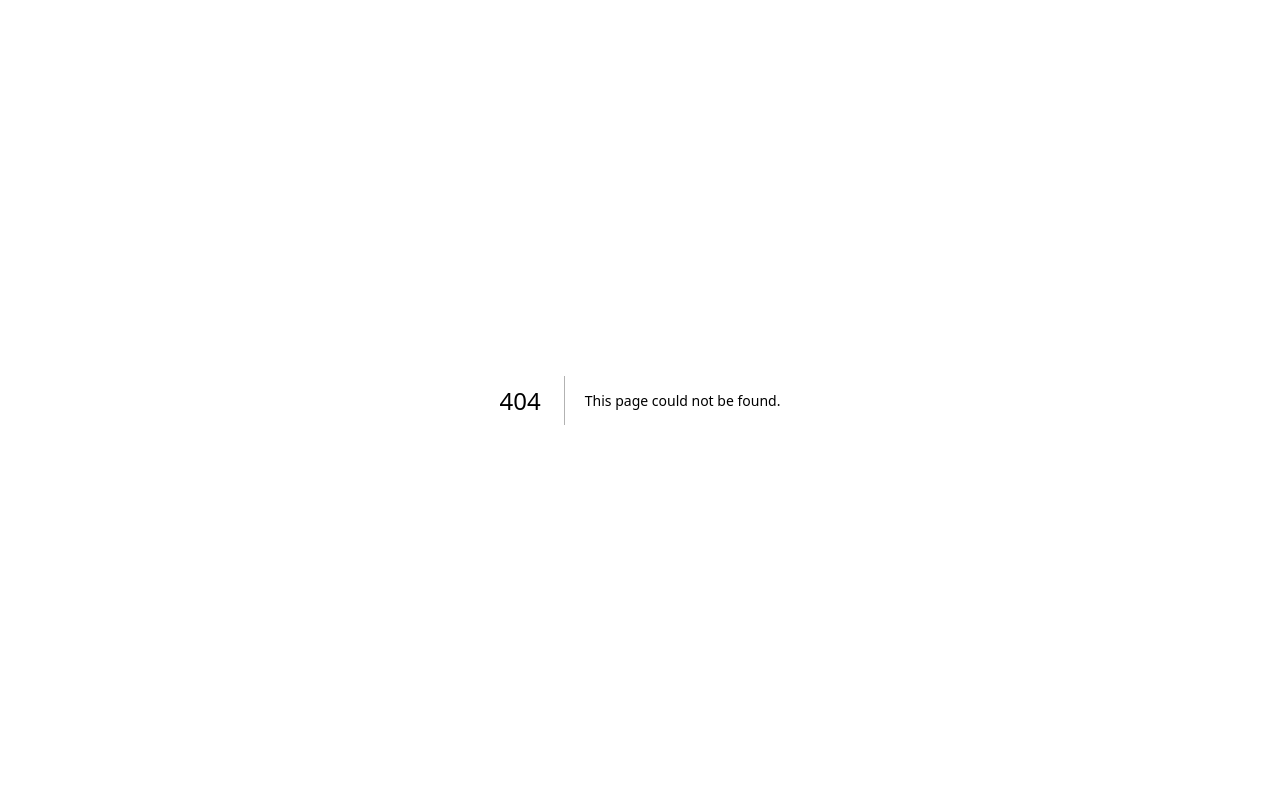
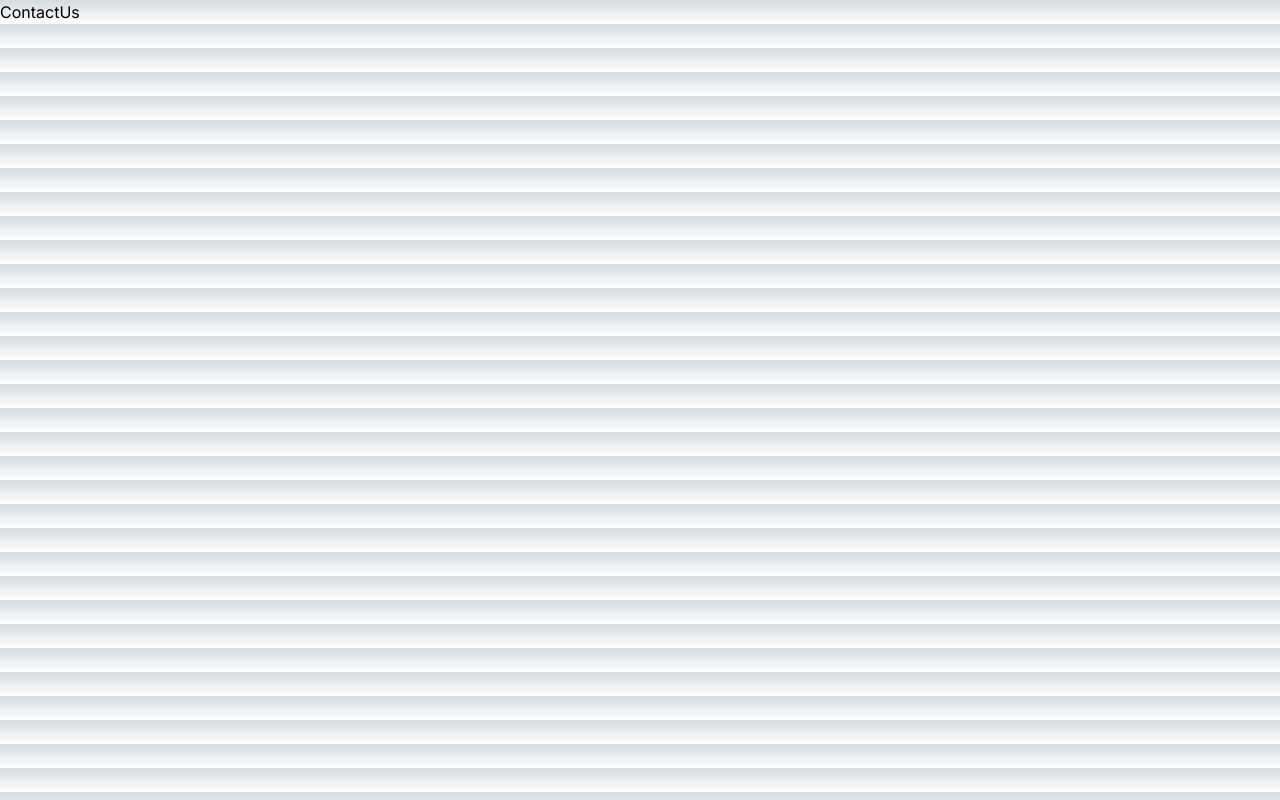
Before and after one commit to BriyanSitinjak/timur-project, a Next.js app: page /contact-us in a window 1280 px wide. Before the commit this address had no page. Built offline with nearby package versions, Linux system fonts and the light colour scheme.

Commit message:
Add Contact Us Component

```diff
--- /dev/null
+++ b/src/app/contact-us/page.tsx
@@ -0,0 +1,7 @@
+import React from 'react'
+
+export default function ContactUs() {
+  return (
+    <div>ContactUs</div>
+  )
+}
```
